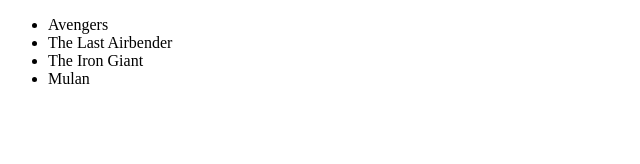
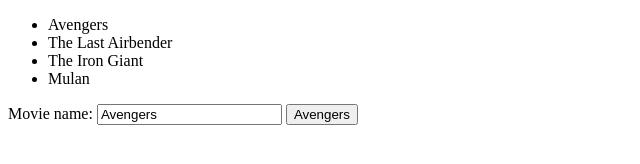
Before and after one commit to griffinurban03/319, a plain HTML site: page Daily Activities/Activity10/griffinu@iastate.edu_Activity10_MoviesFromJSON_FormInput.html in a window 1280 px wide. Shown: the whole page, without its empty margins (0-640 px from the left). Drawn offline with Linux system fonts and the light colour scheme.

Commit message:
added form

```diff
--- a/Daily Activities/Activity10/griffinu@iastate.edu_Activity10_MoviesFromJSON_FormInput.html
+++ b/Daily Activities/Activity10/griffinu@iastate.edu_Activity10_MoviesFromJSON_FormInput.html
@@ -22,6 +22,14 @@
         </div>
     </div>
 
+    <!-- Form -->
+    <form id="my_form">
+        <label for="name">Movie name:</label>
+        <input type="text" id="selectedMovie" name="inputMovieName" value="Avengers">
+        <input type="submit" id="submitButton" name="inputMovieName" value="Avengers">
+    </form>
+
+
 </body>
 
 </html>
```
